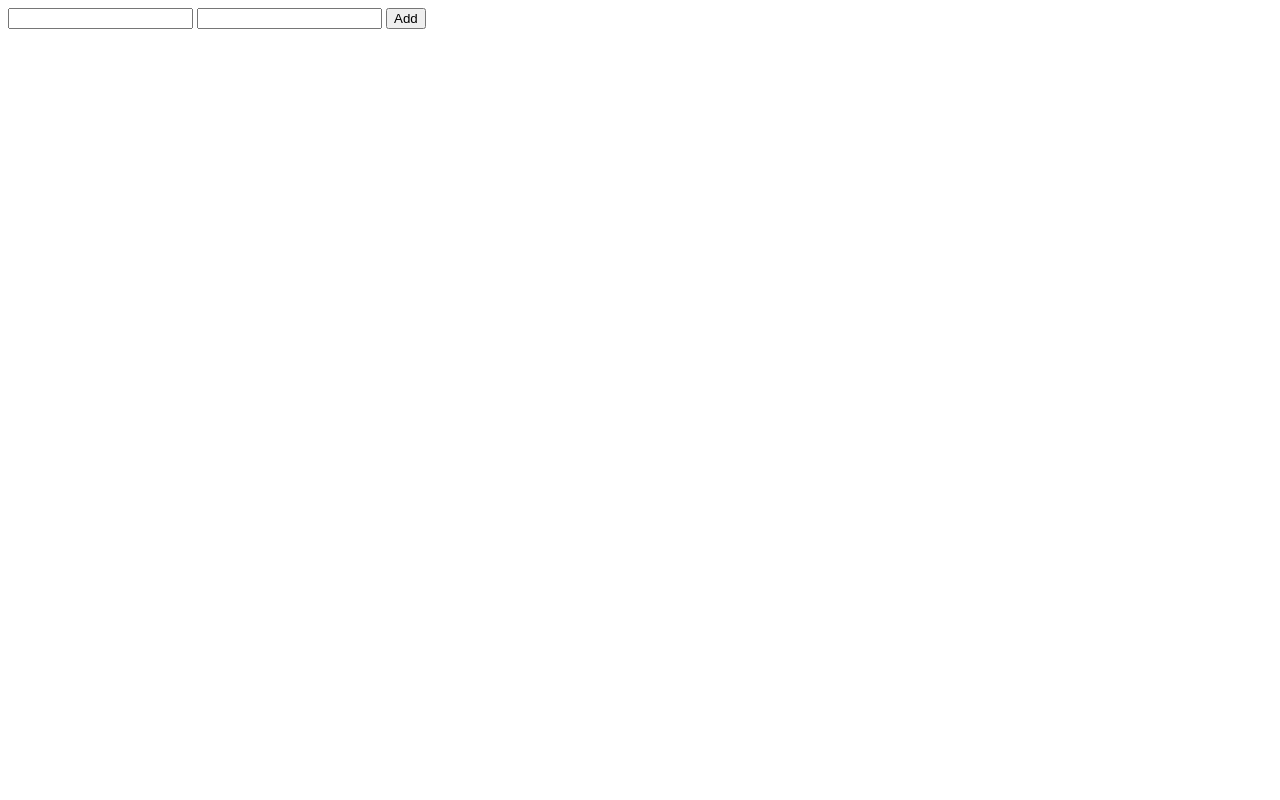
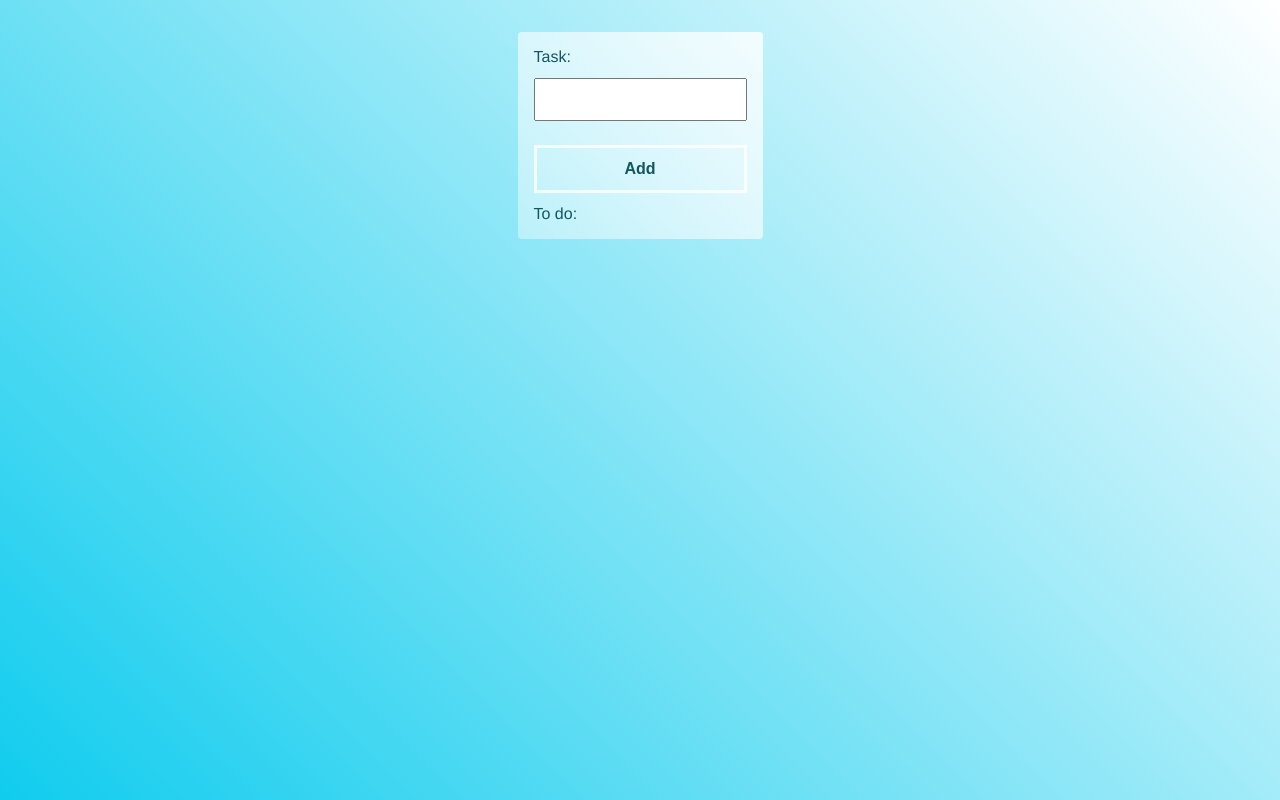
Before and after one commit to patrykos98/typescript, a website: page index.html in a window 1280 px wide. Drawn offline with Linux system fonts and the light colour scheme.

Commit message:
poczatki todo typescript

```diff
--- a/index.html
+++ b/index.html
@@ -4,11 +4,102 @@
     <meta charset="UTF-8">
     <meta name="viewport" content="width=device-width, initial-scale=1.0">
     <title>TypeScript</title>
+    <style>
+        :root {
+    --color-bg: #1ce;
+    --color-text: rgb(19, 85, 97);
+}
+
+* {
+    box-sizing: border-box;
+    margin: 0;
+    padding: 0;
+}
+
+body {
+    align-items: flex-start;
+    background: linear-gradient(45deg, #1ce, #fff);
+    color: var(--color-text);
+    display: flex;
+    justify-content: center;
+    height: 100vh;
+    font-family: Helvetica, sans-serif;
+    padding: 32px;
+    width: 100vw;
+}
+
+.container {
+    background: linear-gradient(
+        45deg,
+        rgba(255, 255, 255, 0.4),
+        rgba(255, 255, 255, 0.8)
+    );
+    border-radius: 4px;
+    display: inline-block;
+    padding: 16px;
+}
+
+input[type="text"] {
+    display: block;
+    margin: 12px 0;
+    padding: 12px 16px;
+}
+
+button {
+    background: transparent;
+    border: rgba(255, 255, 255, 0.8) solid 3px;
+    color: var(--color-text);
+    cursor: pointer;
+    font-size: 16px;
+    font-weight: bold;
+    margin: 12px 0;
+    padding: 12px 16px;
+    transition: border-color 0.3s, background 0.3s;
+    width: 100%;
+}
+
+button:hover {
+    border-color: var(--color-text);
+    background: rgba(255, 255, 255, 0.8);
+}
+
+.categories li {
+    align-items: center;
+    display: flex;
+    list-style-type: none;
+}
+
+.categories input {
+    margin-right: 8px;
+}
+
+.tasks input {
+    margin-left: 8px;
+}
+
+.gym {
+    color: darkblue;
+    list-style: circle;
+}
+
+.hobby {
+    color: darkgoldenrod;
+}
+
+.work {
+    text-decoration: underline;
+}
+    </style>
 </head>
 <body>
-    <input id="input1" type="number"/>
-    <input id="input2" type="number"/>
-    <button>Add</button>
+    <form class="container" autocomplete="off">
+        <label for="name">Task:</label>
+        <input type="text" id="name"/>
+        <button>Add</button>
+        <p>To do:</p>
+        <ul class="tasks">
+        </ul>
+    </form>
     <script src="dist/app.js"></script>
 </body>
 </html>
--- a/src/app.ts
+++ b/src/app.ts
@@ -1,10 +1,4 @@
-const input1: HTMLInputElement=document.querySelector('#input1');
-const input2: HTMLInputElement=document.querySelector('#input2');
-const btn=document.querySelector('button');
-
-const add=(v1: number, v2: number)=>v1 + v2;
-
-btn.addEventListener("click",()=>{
-    const sum=add(Number(input1.value),Number(input2.value));
-    console.log(sum);
-})
+// <li>
+//                 <label for="task-1">Wyrzucić śmieci</label>
+//                 <input type="checkbox" id="task-1" name="Wyrzucić śmieci"/>
+//             </li>
```
Also changed, not shown: dist/app.js.
